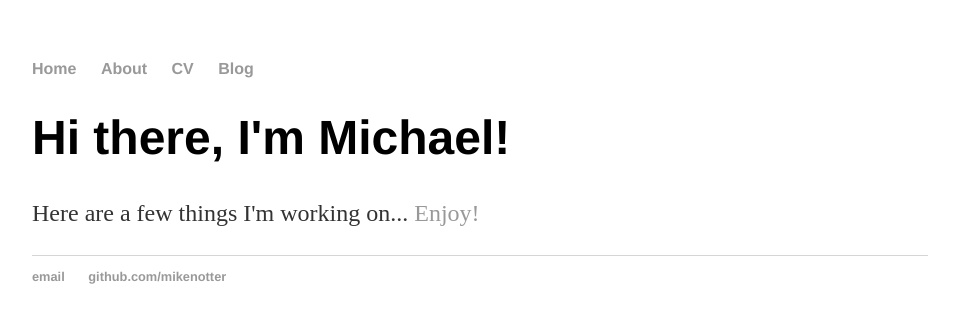
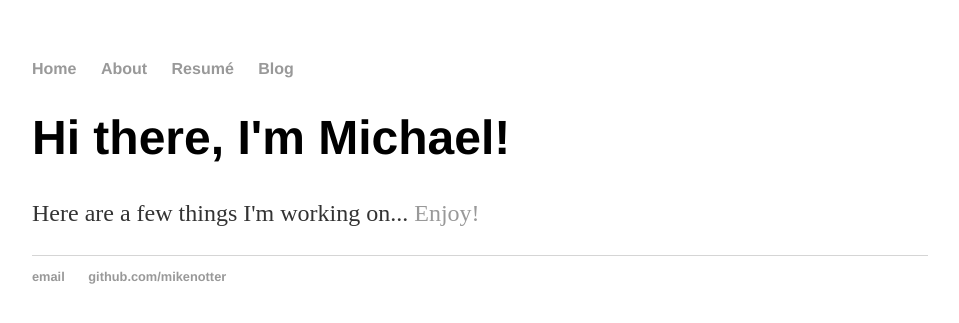
Before and after one commit to mikenotter/mikenotter.github.io, a Jekyll site: the page built from index.html, in a window 1280 px wide. Shown: the top 323 px of the page, without its empty margins (160-1119 px from the left). Built offline with Jekyll 4.4.1, drawn with Linux system fonts in a browser that asks for light colours.

Commit message:
Update default.html

```diff
--- a/_layouts/default.html
+++ b/_layouts/default.html
@@ -10,7 +10,7 @@
 	    		<ul>
 	        		<li><a href="/">Home</a></li>
 		        	<li><a href="/about">About</a></li>
-	        		<li><a href="/cv">CV</a></li>
+	        		<li><a href="/cv">Resumé</a></li>
 	        		<li><a href="/blog">Blog</a></li>
 	    		</ul>
 			</nav>
```
